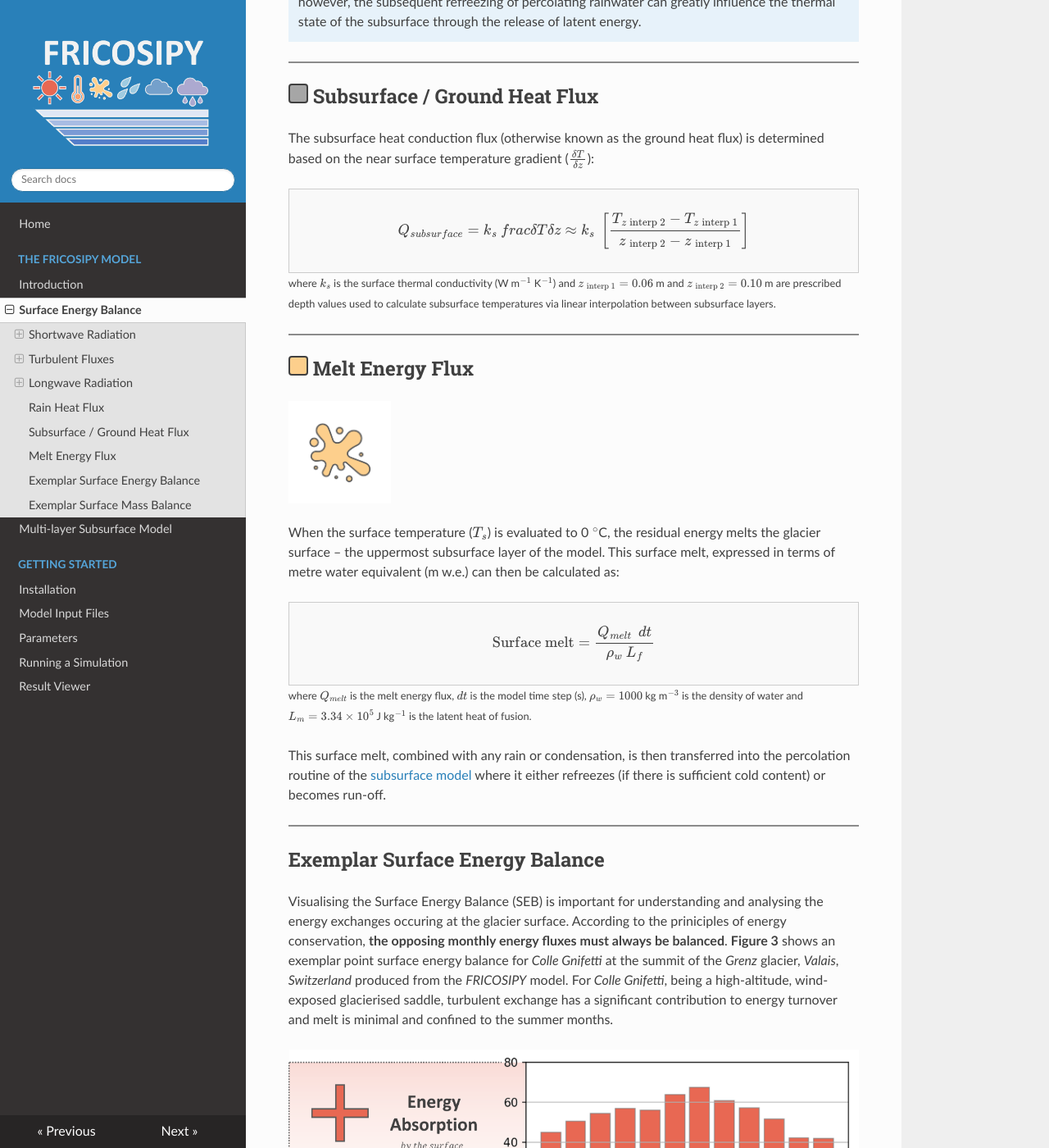
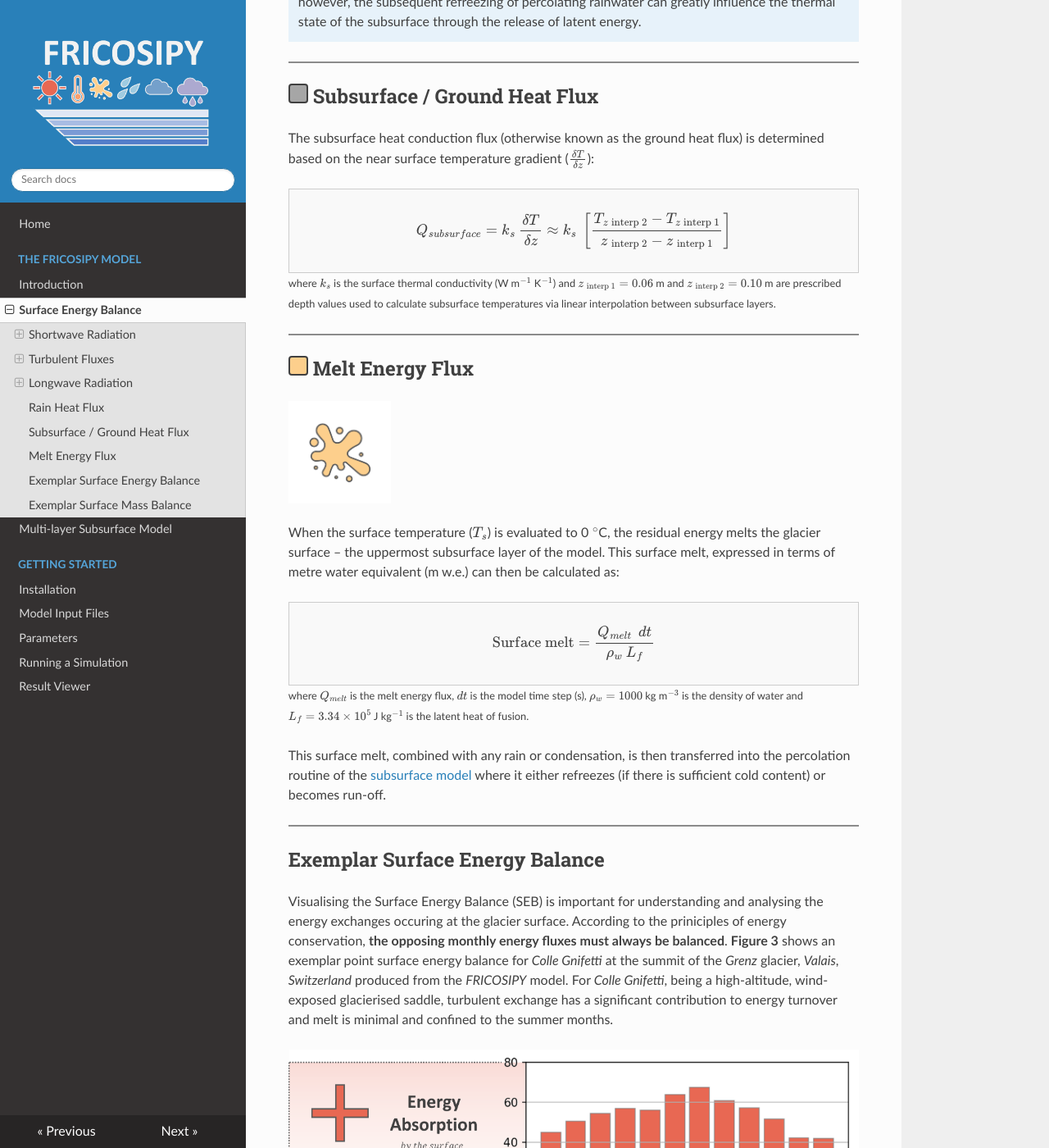
Before and after one commit to MarcusGastaldello/FRICOSIPY, an MkDocs documentation site: the page built from docs/surface_energy_balance.md, in a window 1280 px wide and 1400 px high, scrolled down 6150 px. Shown: the whole window at 82% size. Built offline with MkDocs 1.6.1, drawn with Linux system fonts in a browser that asks for light colours; nearby versions of some CDN libraries.

```diff
--- a/docs/surface_energy_balance.md
+++ b/docs/surface_energy_balance.md
@@ -304,7 +304,7 @@ The subsurface heat conduction flux (otherwise known as the ground heat flux) is
 
 <div style="border:1px solid #ccc; padding:10px; background:#f9f9f9; max-width:100%; overflow-x:auto;">
 $$
-Q_{subsurface} = k_{s} \: frac{\delta T}{\delta z} \approx  k_{s} \: \left[ \frac{T_{z\:\text{interp 2}} - T_{z\:\text{interp 1}}}{z_{\:\text{interp 2}} - z_{\:\text{interp 1}}} \right]
+Q_{subsurface} = k_{s} \: \frac{\delta T}{\delta z} \approx  k_{s} \: \left[ \frac{T_{z\:\text{interp 2}} - T_{z\:\text{interp 1}}}{z_{\:\text{interp 2}} - z_{\:\text{interp 1}}} \right]
 $$
 </div>
 <small> where $k_{s}$ is the surface thermal conductivity (W m$^{-1}$ K$^{-1}$) and $z_{\:\text{interp 1}} = 0.06$ m and $z_{\:\text{interp 2}} = 0.10$ m are prescribed depth values used to calculate subsurface temperatures via linear interpolation between subsurface layers.</small>
@@ -324,7 +324,7 @@ $$
 \text{Surface melt} = \frac{Q_{melt} \:\: dt}{\rho_{w} \: L_{f}}
 $$
 </div>
-<small>where $Q_{melt}$  is the melt energy flux, $dt$ is the model time step (s), $\rho_{w} = 1000$ kg m$^{-3}$ is the density of water and $L_{m} = 3.34 \times 10^{5}$ J kg$^{-1}$ is the latent heat of fusion.</small>
+<small>where $Q_{melt}$  is the melt energy flux, $dt$ is the model time step (s), $\rho_{w} = 1000$ kg m$^{-3}$ is the density of water and $L_{f} = 3.34 \times 10^{5}$ J kg$^{-1}$ is the latent heat of fusion.</small>
 
 This surface melt, combined with any rain or condensation, is then transferred into the percolation routine of the [subsurface model](subsurface_model.md) where it either refreezes (if there is sufficient cold content) or becomes run-off.
 
```
